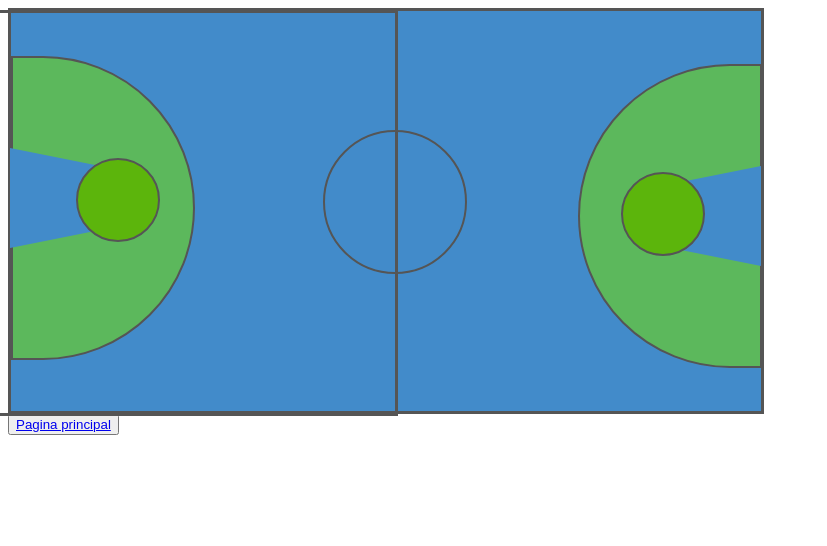
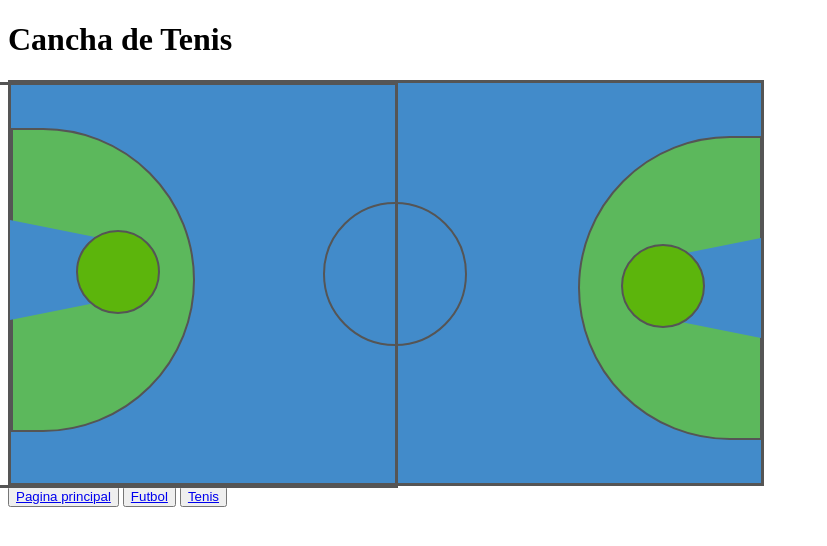
Before and after one commit to GracielaCesareo/Canchas, a plain HTML site: page basquet.html in a window 1280 px wide. Shown: the whole page, without its empty margins (0-827 px from the left). Drawn offline with Linux system fonts and the light colour scheme.

Commit message:
modificadas algunas propiedades css

```diff
--- a/basquet.html
+++ b/basquet.html
@@ -3,16 +3,16 @@
   <head>
     <meta charset="utf-8">
 <link rel="stylesheet" href="basquet.css">
-    <title></title>
+    <title>Cancha Basquet</title>
   </head>
   <body>
+    <h1>Cancha de Tenis</h1>
   <div id="canchabasket">
    <div class="perimetro">
      <div class="tirodetrespuntos">
        <div class="arearestringida">
          <div class="tirolibre">
-              <div class="lineamedia">
-           </div>
+            <div class="lineamedia"></div>
          </div>
       </div>
     </div>
@@ -21,8 +21,6 @@
     <div class="arearestringida2">
       <div class="tirolibre2">
         <div class="circulosalto"></div>
-<!--               <div class="circulosalto"></div>
-              <div class="lineamedia"> -->
            </div>
          </div>
        </div>
@@ -33,5 +31,11 @@
 <button type="button" name="button">
   <a href="index.html">Pagina principal</a>
 </button>
+<button type="button" name="button">
+  <a href="futbol.html">Futbol</a>
+</button>
+<button type="button" name="button">
+  <a href="tenis.html">Tenis</a>
+</button>
   </body>
 </html>
--- a/index.css
+++ b/index.css
@@ -1,11 +1,15 @@
-body { background-image: url("Textura-Rayas-Verdes-y-Negras_Fondos-de-Pantalla-de-Texturas.jpg") }
+body { background-image: url("Textura-Rayas-Verdes-y-Negras_Fondos-de-Pantalla-de-Texturas.jpg")
+
+ }
 h1 {
   text-align: center;
   color: #fff;
+  font-family: sans-serif;
 }
 p {
   text-align: center;
   color: #fff;
+  font-family: sans-serif;
 }
 #footer {
   background-position:  center center;
```
Also changed, not shown: futbol.html (+6 -3 lines), index.html (+1 -1 lines), tenis.html (+6 -1 lines). Lines whose indentation alone changed are shown as unchanged.
